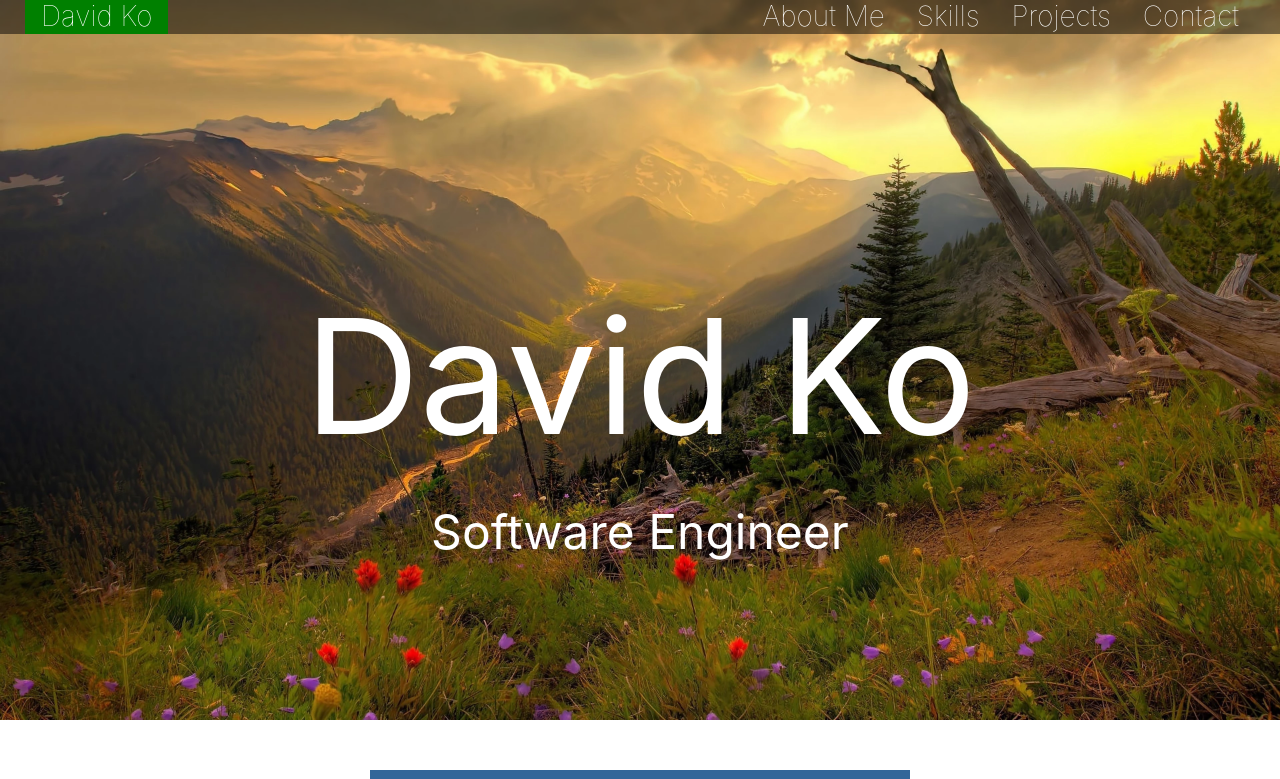
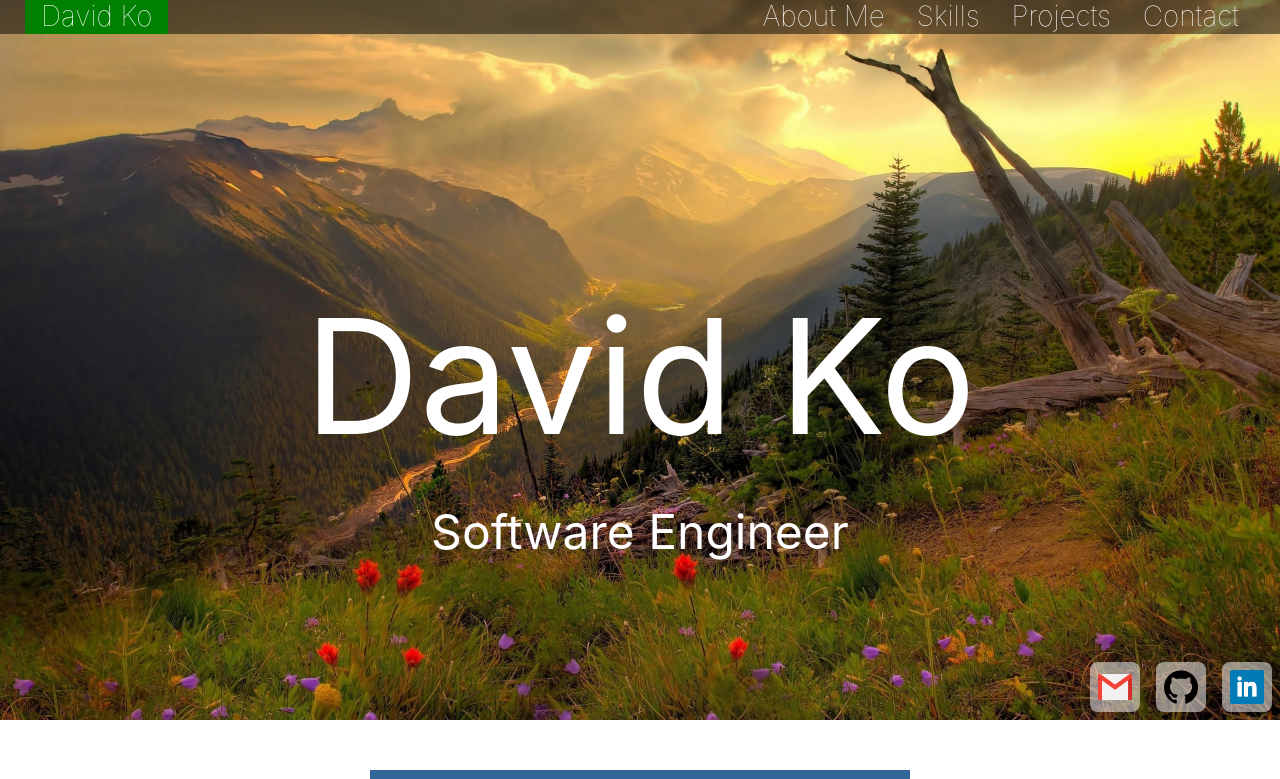
Before and after one commit to tinatimkova/my-portfolio, a React app: page / in a window 1280 px wide. Shown: the top 779 px of the page. Built offline with nearby package versions, Linux system fonts and the light colour scheme; some icons are missing.

Commit message:
add icons to background

```diff
--- a/src/components/Background.js
+++ b/src/components/Background.js
@@ -1,5 +1,6 @@
 import React, { Component } from 'react'
 import BackgroundTextOverlay from './BackgroundTextOverlay'
+import BackgroundIconOverlay from './BackgroundIconOverlay'
 import src from '../images/background.webp'
 
 class Background extends Component {
@@ -8,6 +9,7 @@ class Background extends Component {
       <div id="top" className="position-relative">
         <img src={src} alt="" className="background" />
         <BackgroundTextOverlay />
+        <BackgroundIconOverlay />
       </div>
     )
   }
--- /dev/null
+++ b/src/components/BackgroundIconOverlay.js
@@ -0,0 +1,19 @@
+import React, { Component } from 'react'
+import { icons } from '../data/ContactData'
+
+class BackgroundIconOverlay extends Component {
+  render () {
+    const renderIcons = ({ href, src }) => (
+      <a className="" href={href} target="_blank" rel="noopener noreferrer" key={href}>
+        <img className="img-icon-small" src={src} alt="" />
+      </a>
+    )
+    return (
+      <div id="background-icon-overlay">
+        {icons.map(renderIcons)}
+      </div>
+    )
+  }
+}
+
+export default BackgroundIconOverlay
--- a/src/components/sections/Video.js
+++ b/src/components/sections/Video.js
@@ -31,13 +31,14 @@ class Video extends Component {
     return (
       <OverlayTrigger
         placement='top'
-        overlay={<Tooltip>Click on the picture to play/pause the video</Tooltip>}
+        overlay={<Tooltip>Click to play/pause the video</Tooltip>}
       >
 
         <video
           className='hover-shadow mb-3'
           src={video}
           onClick={this.handleClick}
+          autoPlay
           loop />
       </OverlayTrigger>
     )
--- /dev/null
+++ b/src/css/BackgroundIconOverlay.scss
@@ -0,0 +1,23 @@
+#background-icon-overlay {
+  position: absolute;
+  color: white;
+  bottom: 0;
+  display: flex;
+  flex-direction: row;
+  justify-content: flex-end;
+  width: 100%;
+}
+
+.img-icon-small {
+  font-size: 1rem;
+  width: 50px;
+  padding: 0.5rem;
+  background-color: rgba(255,255,255,0.5);
+  border-radius: 0.5rem;
+  margin: 0.5rem;
+
+  &:hover {
+    background-color: rgba(255,255,255,0.9);
+    box-shadow: 0 2px 2px white, 0 -2px 2px white, 2px 0 2px white, -2px 0 2px white;
+  }
+}
--- a/src/css/index.scss
+++ b/src/css/index.scss
@@ -4,6 +4,7 @@
 @import 'Header';
 @import 'Background';
 @import 'BackgroundTextOverlay';
+@import 'BackgroundIconOverlay';
 @import 'Skills';
 @import 'Projects';
 @import 'AboutMe';
```
